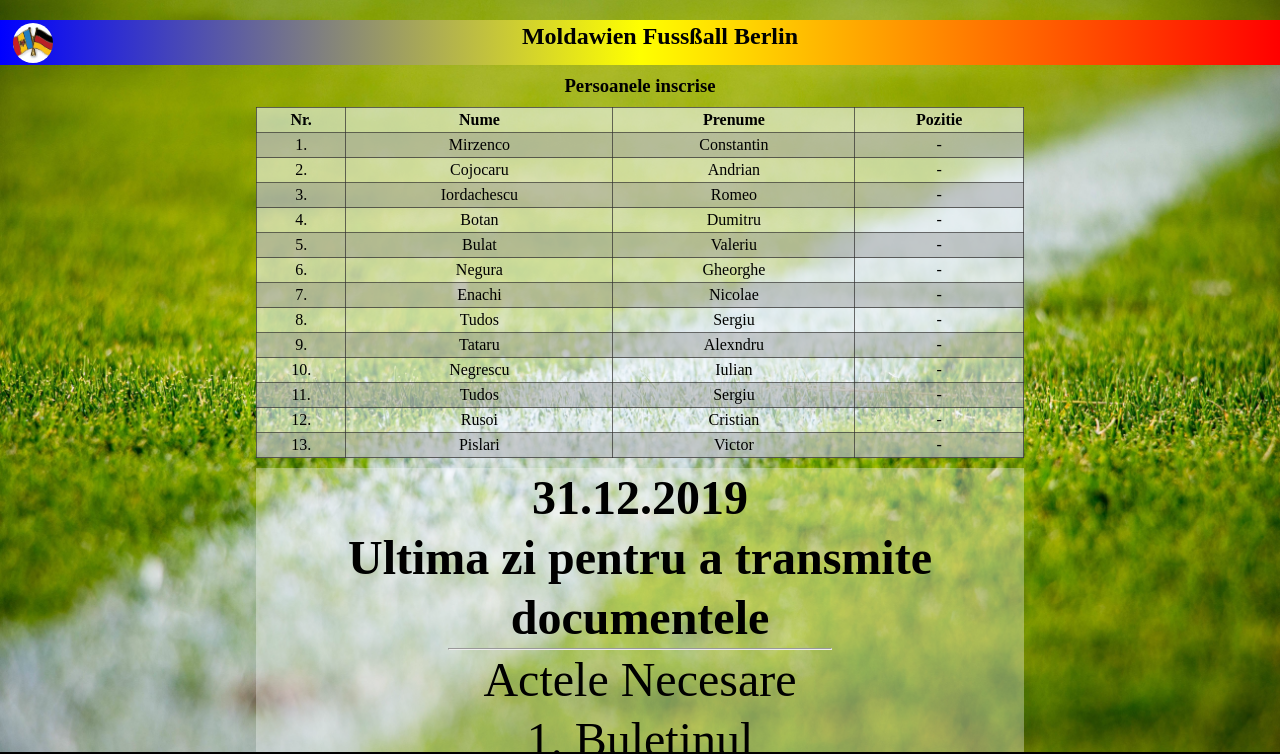
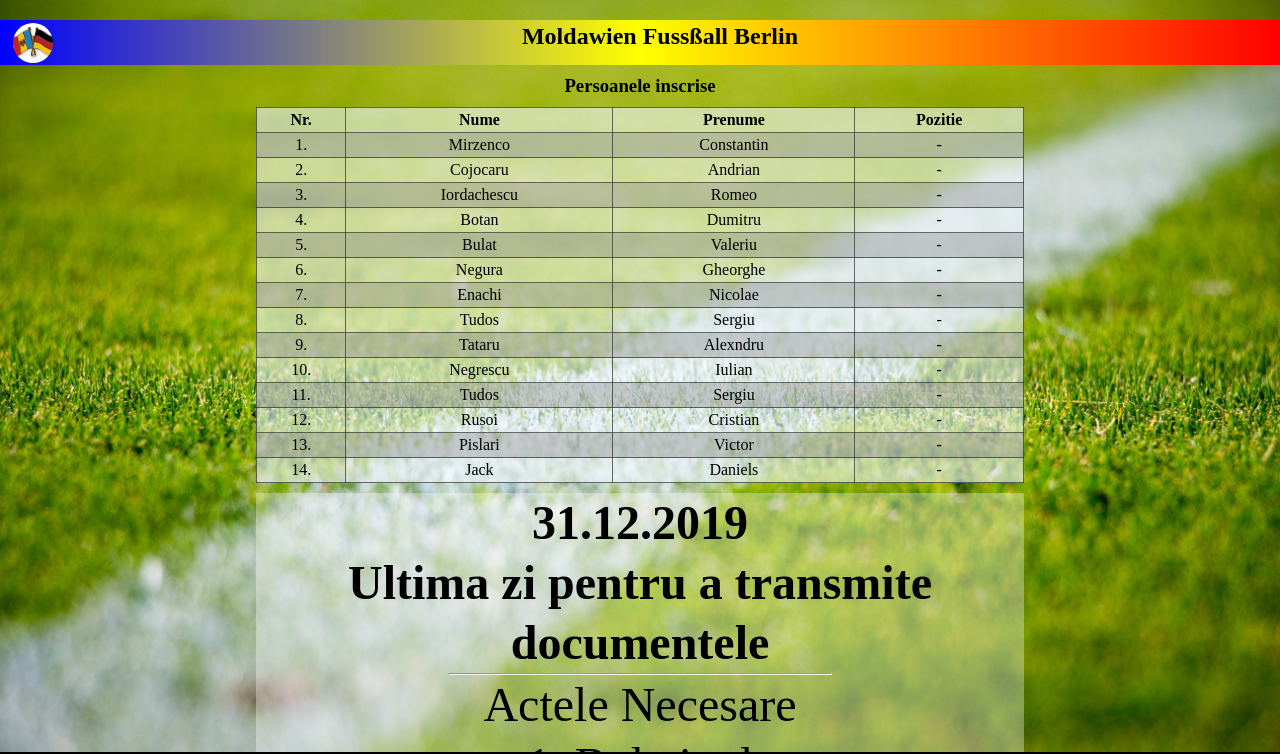
Before and after one commit to kmz009/Moldova_Fussball, a plain HTML site: page index.html in a window 1280 px wide. Shown: the top 754 px of the page. Drawn offline with Linux system fonts and the light colour scheme.

Commit message:
Update index.html

```diff
--- a/index.html
+++ b/index.html
@@ -109,6 +109,12 @@
                         <td>Victor</td>
                         <td>-</td>
                     </tr>
+<tr>
+                        <td>14.</td>
+                        <td>Jack</td>
+                        <td>Daniels</td>
+                        <td>-</td>
+                    </tr>
 
                 </legend>
             </table>
```
